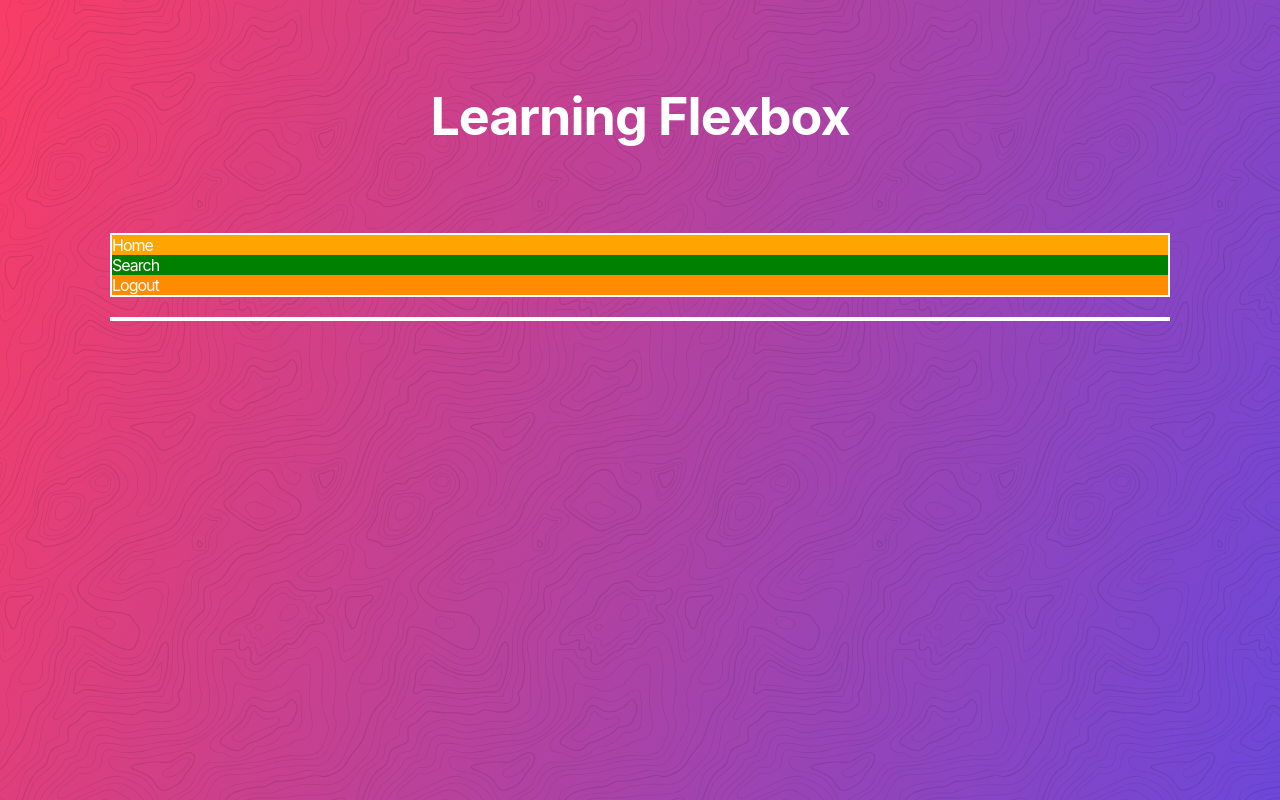
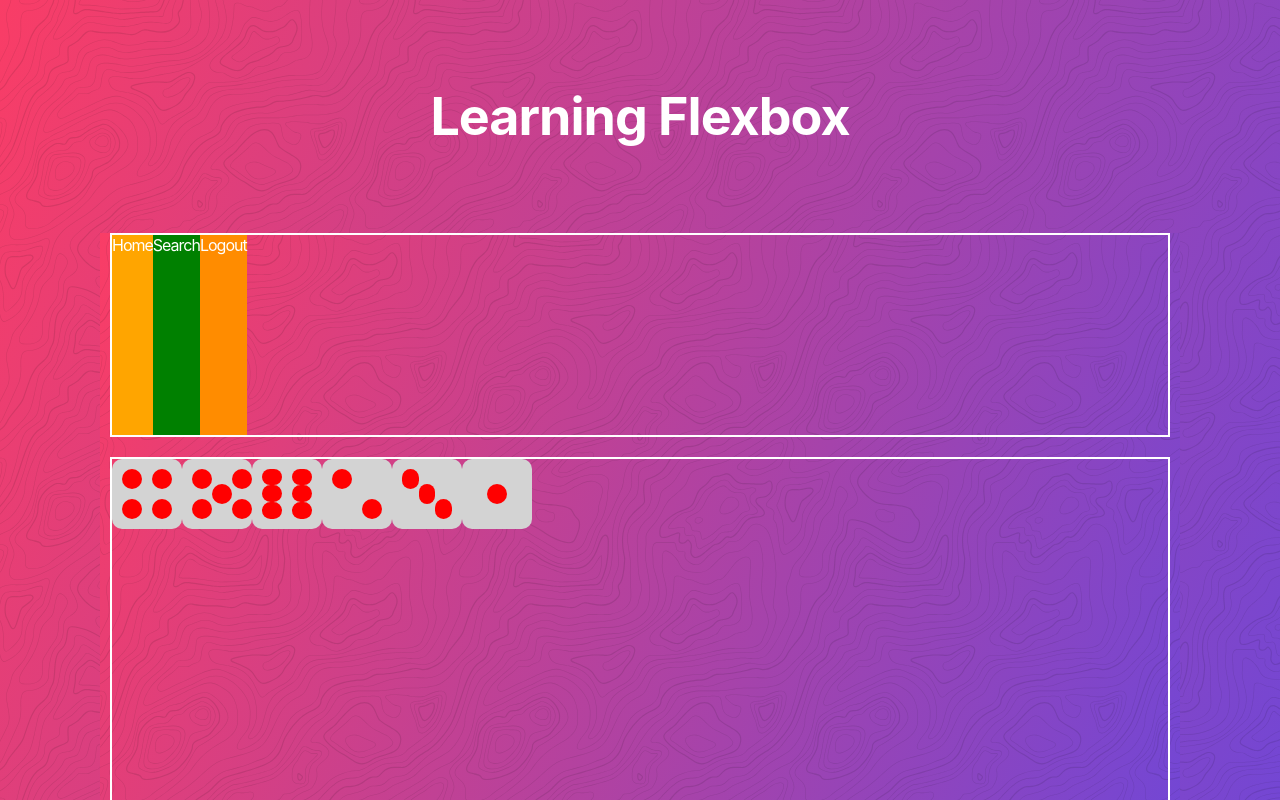
Before and after one commit to roqueneo/apsys.flexbox.workshop, a React (Create React App) app: page / in a window 1280 px wide. Shown: the top 800 px of the page. Built offline with nearby package versions, Linux system fonts and the light colour scheme.

Commit message:
Add second practice

```diff
--- a/src/App.css
+++ b/src/App.css
@@ -1,4 +1,3 @@
-
 .header {
   display: flex;
   flex-direction: column;
@@ -11,19 +10,140 @@
 .container {
   border: 2px solid white;
   margin: 20px 10px;
+  display: flex;
+  /* flex-direction: column; */
+  /* justify-content: space-between; */
+  /* align-items: flex-start; */
+  /* align-content: flex-start; */
+  flex-wrap: wrap;
+}
+
+.container:first-child {
+  height: 200px;
+}
+
+.container:last-child {
+  height: 500px;
 }
 
 .home {
   background-color: orange;
   color: white;
+  /* align-self: flex-start; */
+  /* width: 200px; */
+  /** Shortcut grow shrink basis */
+  /* flex: 1 1 0; */
+  /** Shortcut grow shrink basis */
+  /* flex-grow: 0; */
+  /** Remaining space */
+  /* flex-shrink: 1; */
+  /** Base width */
+  /* flex-basis: 200px; */
 }
 
 .search {
   background-color: green;
   color: white;
+  /* align-self: center; */
+  /* width: 200px; */
+  /* flex: 1; */
+  /* flex-grow: 2; */
+  /* flex-shrink: 1;
+  flex-basis: 200px; */
 }
 
 .logout {
   background-color: darkorange;
   color: white;
+  /* width: 200px; */
+  /* flex: 1; */
 }
+
+.pip {
+  width: 20px;
+  height: 20px;
+  background-color: red;
+  border-radius: 10px;
+}
+
+.item {
+  background-color: lightgray;
+  width: 50px;
+  height: 50px;
+  border-radius: 10px;
+  padding: 10px;
+}
+
+/* First face */
+.first-face {
+  display: flex;
+  justify-content: center;
+  align-items: center;
+  order: 2;
+}
+
+/* Second face */
+.second-face {
+  display: flex;
+  justify-content: space-between;
+  order: 1;
+}
+
+.second-face .pip:nth-child(2) {
+  align-self: flex-end;
+}
+
+/* Third face */
+.third-face {
+  display: flex;
+  justify-content: space-between;
+  order: 1;
+}
+
+.third-face .pip:nth-child(2) {
+  align-self: center;
+}
+
+.third-face .pip:nth-child(3) {
+  align-self: flex-end;
+}
+
+/* Fourth face */
+.fourth-face {
+  display: flex;
+  justify-content: space-between;
+}
+
+.fourth-face .column {
+  display: flex;
+  flex-direction: column;
+  justify-content: space-between;
+}
+
+/* Fifth six */
+.fifth-face {
+  display: flex;
+  justify-content: space-between;
+}
+
+.fifth-face .column:nth-child(2) {
+  align-self: center;
+}
+
+.fifth-face .column {
+  display: flex;
+  flex-direction: column;
+  justify-content: space-between;
+}
+
+/* Sixth face */
+.sixth-face {
+  display: flex;
+  justify-content: space-between;
+}
+
+.sixth-face .column {
+  display: flex;
+  flex-direction: column;
+  justify-content: space-between;
+}
--- /dev/null
+++ b/src/practice01.html
@@ -0,0 +1,149 @@
+<!DOCTYPE html>
+<html lang="en">
+
+<head>
+  <meta charset="UTF-8">
+  <meta name="viewport" content="width=device-width, initial-scale=1.0">
+  <link  rel="stylesheet" href="../styles/style.css" >
+
+  <title>Flexbox</title>
+</head>
+
+<style>
+    /*
+        flex-direction: row || column || row-reverse || column-reverse
+        flex-wrap: nowrap todos en el mismo renglo =>  wrap los envia al siguente renglon
+        justify-content: flex-start, center, space-between => ajusta contenido
+    */
+    .container{
+        display: flex;
+        justify-content: space-between;
+    }
+    .pip {
+        width: 20px;
+        height: 20px;
+        background-color: red;
+        border-radius: 10px;
+    }
+    .item {
+        background-color: lightgray;
+        width: 100px;
+        height: 100px;
+        border-radius: 10px;
+        padding: 10px;
+    }
+    /* First face */
+    .first-face {
+        display: flex;
+        justify-content: center;
+        align-items: center;
+    }
+    /* Second face */
+    .second-face {
+        display: flex;
+        justify-content: space-between;
+    }
+    .second-face .pip:nth-child(2) {
+        align-self: flex-end;
+    }
+    /* Third face */
+    .third-face {
+        display: flex;
+        justify-content: space-between;
+    }
+    .third-face .pip:nth-child(2) {
+        align-self: center;
+    }
+    .third-face .pip:nth-child(3) {
+        align-self: flex-end;
+    }
+    /* Fourth face */
+    .fourth-face {
+        display: flex;
+        justify-content: space-between;
+    }
+    .fourth-face .column {
+        display: flex;
+        flex-direction: column;
+        justify-content: space-between;
+    }
+    /* Fifth six */
+    .fifth-face {
+        display: flex;
+        justify-content: space-between;
+    }
+    .fifth-face .column:nth-child(2) {
+        align-self: center;
+    }
+    .fifth-face .column {
+        display: flex;
+        flex-direction: column;
+        justify-content: space-between;
+    }
+    /* Sixth face */
+    .sixth-face {
+        display: flex;
+        justify-content: space-between;
+    }
+    .sixth-face .column {
+        display: flex;
+        flex-direction: column;
+        justify-content: space-between;
+    }
+
+</style>
+
+<body>
+    <h1>Alignment</h1>
+    <div class="container">
+        <div class="item first-face">
+            <span class="pip"></span>
+        </div>
+        <div class="item second-face">
+            <span class="pip"></span>
+            <span class="pip"></span>
+        </div>
+        <div class="item third-face">
+            <span class="pip"></span>
+            <span class="pip"></span>
+            <span class="pip"></span>
+        </div>
+        <div class="item fourth-face">
+            <div class="column">
+                <span class="pip"></span>
+                <span class="pip"></span>
+            </div>
+            <div class="column">
+                <span class="pip"></span>
+                <span class="pip"></span>
+            </div>
+        </div>
+        <div class="item fifth-face">
+            <div class="column">
+                <span class="pip"></span>
+                <span class="pip"></span>
+            </div>
+            <div class="column">
+                <span class="pip"></span>
+            </div>
+            <div class="column">
+                <span class="pip"></span>
+                <span class="pip"></span>
+            </div>
+        </div>
+        <div class="item sixth-face">
+            <div class="column">
+                <span class="pip"></span>
+                <span class="pip"></span>
+                <span class="pip"></span>
+            </div>
+            <div class="column">
+                <span class="pip"></span>
+                <span class="pip"></span>
+                <span class="pip"></span>
+            </div>
+        </div>
+    </div>
+</body>
+
+</html>
```
Also changed, not shown: src/practice02.html (added, +55 -0 lines).
